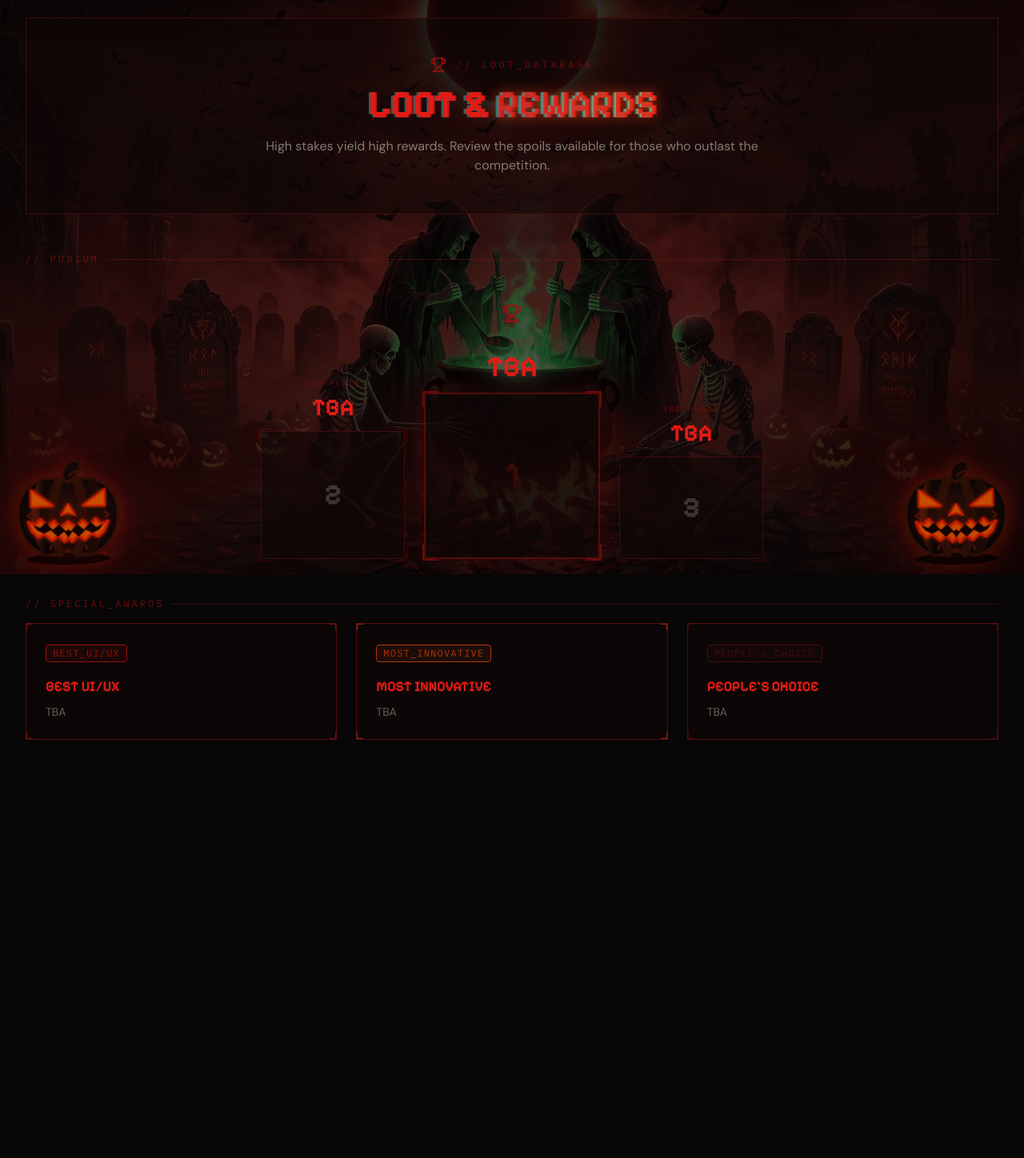
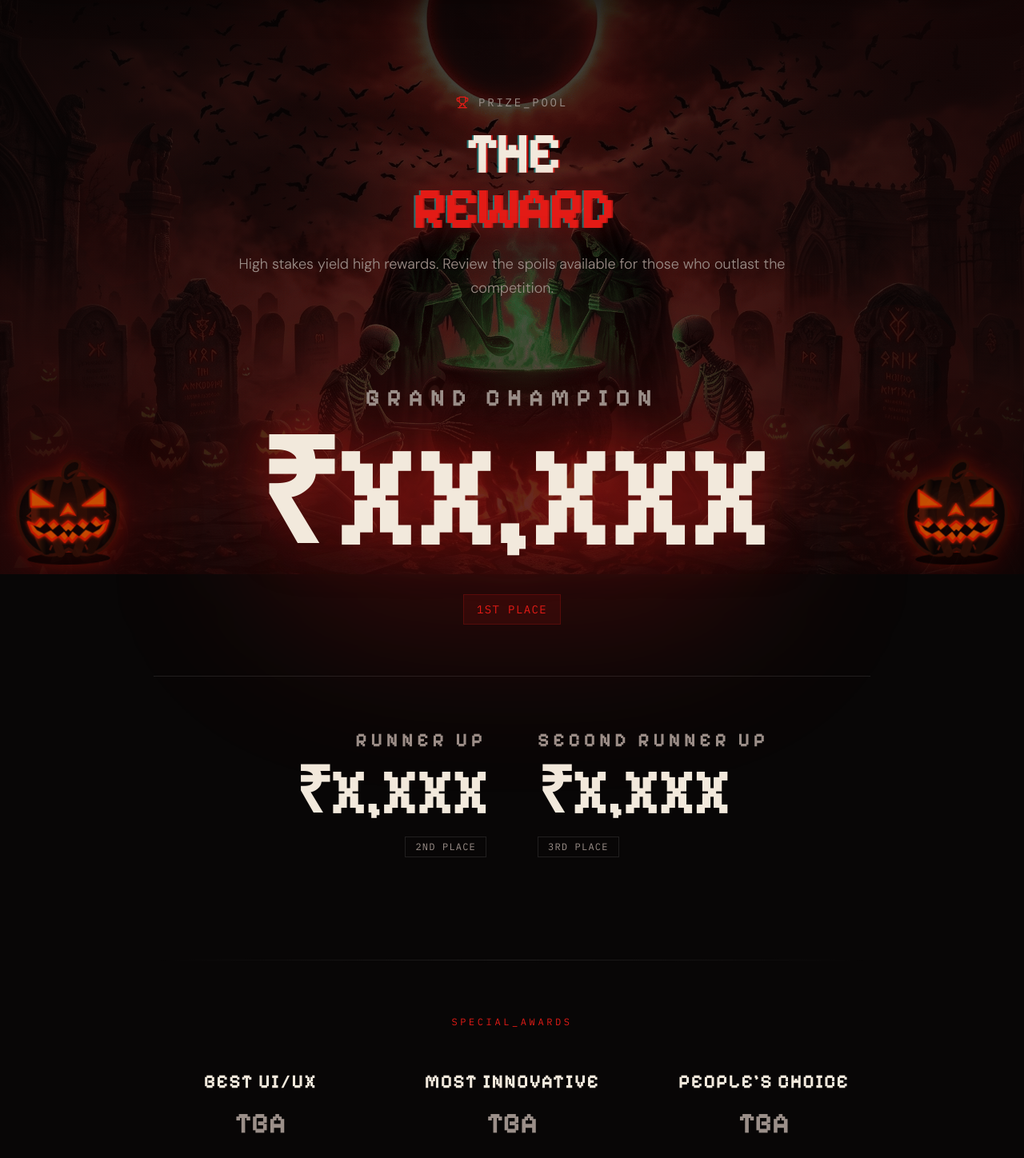
Before and after one commit to Manav2K7/vedathon2.0, a React (Vite) app: page /prizes in a window 1280 px wide. Shown: the part 82-1530 px from the top of the page at 80% size. Before the commit the page ends 1055 px from the top, so only its background shows below. Built offline with nearby package versions, Linux system fonts and the light colour scheme; a web font is replaced by a local one.

Commit message:
style(prizes): dark haunted aesthetics

```diff
--- a/src/pages/Prizes.tsx
+++ b/src/pages/Prizes.tsx
@@ -1,120 +1,97 @@
-import { Card } from "../components/Card";
-import { Badge } from "../components/Badge";
 import { Trophy } from "lucide-react";
-
-// PLACEHOLDER: Replace TBA with actual prize amounts when confirmed
-const PODIUM = [
-  { place: "1ST", label: "1ST PLACE", amount: "TBA", height: "h-40 md:h-52", glow: true },
-  { place: "2ND", label: "2ND PLACE", amount: "TBA", height: "h-32 md:h-40", glow: false },
-  { place: "3RD", label: "3RD PLACE", amount: "TBA", height: "h-28 md:h-32", glow: false },
-];
 
 export function Prizes() {
   return (
-    <div className="space-y-12 animate-in fade-in duration-700">
+    <div className="space-y-16 animate-in fade-in duration-700 pb-20">
 
       {/* Header */}
-      <header className="relative bg-surface-container border border-red-900/40 p-8 md:p-12 overflow-hidden">
-        <div className="absolute -top-2 -left-2 w-12 h-12 border-t-2 border-l-2 border-primary-container/60" />
-        <div className="absolute -top-2 -right-2 w-12 h-12 border-t-2 border-r-2 border-primary-container/60" />
-        <div className="absolute -bottom-2 -left-2 w-12 h-12 border-b-2 border-l-2 border-primary-container/60" />
-        <div className="absolute -bottom-2 -right-2 w-12 h-12 border-b-2 border-r-2 border-primary-container/60" />
+      <header className="relative pt-12 md:pt-24 text-center max-w-3xl mx-auto space-y-6">
+        <div className="inline-flex items-center gap-3">
+          <Trophy className="w-4 h-4 text-primary" />
+          <span className="font-mono text-sm tracking-[0.2em] text-on-surface-muted uppercase">
+            PRIZE_POOL
+          </span>
+        </div>
 
-        <div className="relative z-10 text-center flex flex-col items-center">
-          <div className="flex items-center gap-3 mb-4">
-            <Trophy className="w-5 h-5 text-primary-container" />
-            <span className="font-mono text-xs tracking-[0.3em] text-primary-container/70 uppercase">
-              // LOOT_DATABASE
-            </span>
-          </div>
+        <h1 className="text-5xl md:text-7xl font-headline font-bold uppercase leading-[0.85] tracking-tighter">
+          <span className="text-on-surface block mb-2">The</span>
+          <span className="text-primary block drop-shadow-[0_0_20px_rgba(227,27,22,0.4)]">Reward</span>
+        </h1>
 
-          <h1 className="text-4xl md:text-5xl font-headline font-bold uppercase mb-4">
-            <span className="text-primary">Loot &</span>{" "}
-            <span className="text-6xl md:text-5xl font-headline font-bold uppercase leading-[0.85] bg-gradient-to-r from-red-700 via-[#d94a18] to-orange-500 bg-clip-text text-transparent drop-shadow-[0_0_8px_rgba(255,70,20,0.55)]"> Rewards</span>
-          </h1>
-          <p className="text-on-surface/50 font-body max-w-2xl">
-            High stakes yield high rewards. Review the spoils available for those who outlast the competition.
-          </p>
-        </div>
+        <p className="font-body text-lg text-on-surface-muted font-light leading-relaxed">
+          High stakes yield high rewards. Review the spoils available for those who outlast the competition.
+        </p>
       </header>
 
-      {/* Podium */}
-      <section className="space-y-4">
-        <div className="flex items-center gap-2">
-          <span className="font-mono text-xs tracking-[0.25em] text-primary-container/70 uppercase">
-            // PODIUM
-          </span>
-          <div className="h-px flex-1 bg-red-900/40" />
-        </div>
-
-        <div className="flex items-end justify-center gap-4 md:gap-6 pt-8">
-          {/* 2nd Place — left */}
-          <div className="flex flex-col items-center gap-3 flex-1 max-w-[180px]">
-            <div className="text-center">
-              <p className="font-mono text-[10px] tracking-[0.2em] text-primary-container/60 mb-1">{PODIUM[1].label}</p>
-              <p className="text-2xl md:text-3xl font-headline font-bold text-primary">{PODIUM[1].amount}</p>
+      {/* Main Prize */}
+      <section className="relative max-w-4xl mx-auto text-center pt-10">
+        <div className="inline-block relative">
+          <div className="absolute inset-0 bg-primary/20 blur-[100px] rounded-full" />
+          <div className="relative z-10">
+            <h2 className="text-2xl md:text-3xl font-headline font-bold uppercase text-on-surface-muted tracking-[0.3em] mb-4">
+              GRAND CHAMPION
+            </h2>
+            <div className="text-[80px] md:text-[140px] lg:text-[180px] font-headline font-black text-on-surface leading-none tracking-tighter drop-shadow-[0_0_30px_rgba(227,27,22,0.5)]">
+              ₹XX,XXX
             </div>
-            <div className={`w-full ${PODIUM[1].height} bg-surface-container border border-red-900/40 flex items-center justify-center relative`}>
-              <div className="absolute -top-1 -left-1 w-4 h-4 border-t border-l border-primary-container/30" />
-              <div className="absolute -top-1 -right-1 w-4 h-4 border-t border-r border-primary-container/30" />
-              <div className="absolute -bottom-1 -left-1 w-4 h-4 border-b border-l border-primary-container/30" />
-              <div className="absolute -bottom-1 -right-1 w-4 h-4 border-b border-r border-primary-container/30" />
-              <span className="text-4xl font-headline font-bold text-on-surface/20">2</span>
-            </div>
-          </div>
-
-          {/* 1st Place — center */}
-          <div className="flex flex-col items-center gap-3 flex-1 max-w-[220px]">
-            <Trophy className="w-6 h-6 text-primary-container mb-1" />
-            <div className="text-center">
-              <p className="font-mono text-[10px] tracking-[0.2em] text-primary-container/60 mb-1">{PODIUM[0].label}</p>
-              <p className="text-3xl md:text-4xl font-headline font-bold text-primary drop-shadow-[0_0_10px_rgba(240,230,210,0.3)]">{PODIUM[0].amount}</p>
-            </div>
-            <div className={`w-full ${PODIUM[0].height} bg-surface-container border-2 border-primary-container/50 flex items-center justify-center relative shadow-[0_0_30px_rgba(200,30,30,0.15)]`}>
-              <div className="absolute -top-1 -left-1 w-5 h-5 border-t-2 border-l-2 border-primary-container/60" />
-              <div className="absolute -top-1 -right-1 w-5 h-5 border-t-2 border-r-2 border-primary-container/60" />
-              <div className="absolute -bottom-1 -left-1 w-5 h-5 border-b-2 border-l-2 border-primary-container/60" />
-              <div className="absolute -bottom-1 -right-1 w-5 h-5 border-b-2 border-r-2 border-primary-container/60" />
-              <span className="text-5xl font-headline font-bold text-primary-container/20">1</span>
-            </div>
-          </div>
-
-          {/* 3rd Place — right */}
-          <div className="flex flex-col items-center gap-3 flex-1 max-w-[180px]">
-            <div className="text-center">
-              <p className="font-mono text-[10px] tracking-[0.2em] text-primary-container/60 mb-1">{PODIUM[2].label}</p>
-              <p className="text-2xl md:text-3xl font-headline font-bold text-primary">{PODIUM[2].amount}</p>
-            </div>
-            <div className={`w-full ${PODIUM[2].height} bg-surface-container border border-red-900/40 flex items-center justify-center relative`}>
-              <div className="absolute -top-1 -left-1 w-4 h-4 border-t border-l border-primary-container/30" />
-              <div className="absolute -top-1 -right-1 w-4 h-4 border-t border-r border-primary-container/30" />
-              <div className="absolute -bottom-1 -left-1 w-4 h-4 border-b border-l border-primary-container/30" />
-              <div className="absolute -bottom-1 -right-1 w-4 h-4 border-b border-r border-primary-container/30" />
-              <span className="text-4xl font-headline font-bold text-on-surface/20">3</span>
+            <div className="mt-8 flex justify-center">
+              <span className="font-mono text-sm tracking-widest text-primary border border-primary/20 bg-primary/10 px-4 py-2">
+                1ST PLACE
+              </span>
             </div>
           </div>
         </div>
       </section>
 
-      {/* Special Awards — placeholder cards */}
-      <section className="space-y-4">
-        <div className="flex items-center gap-2">
-          <span className="font-mono text-xs tracking-[0.25em] text-primary-container/70 uppercase">
-            // SPECIAL_AWARDS
-          </span>
-          <div className="h-px flex-1 bg-red-900/40" />
+      {/* Sub Prizes */}
+      <section className="max-w-4xl mx-auto grid grid-cols-1 md:grid-cols-2 gap-8 md:gap-16 pt-16 border-t border-white/10">
+
+        <div className="text-center md:text-right">
+          <h2 className="text-xl md:text-2xl font-headline font-bold uppercase text-on-surface-muted tracking-[0.2em] mb-2">
+            RUNNER UP
+          </h2>
+          <div className="text-[60px] md:text-[80px] font-headline font-black text-on-surface leading-none tracking-tighter">
+            ₹X,XXX
+          </div>
+          <div className="mt-4 flex md:justify-end justify-center">
+            <span className="font-mono text-xs tracking-widest text-on-surface-muted border border-white/10 px-3 py-1">
+              2ND PLACE
+            </span>
+          </div>
         </div>
 
-        <div className="grid grid-cols-1 md:grid-cols-3 gap-6">
-          {/* PLACEHOLDER: Replace with actual special award categories */}
-          {["Best UI/UX", "Most Innovative", "People's Choice"].map((award, i) => (
-            <Card key={i} faction={i === 0 ? "orange" : i === 1 ? "purple" : "green"}>
-              <Badge faction={i === 0 ? "orange" : i === 1 ? "purple" : "green"} className="mb-4">
-                {award.toUpperCase().replace(/ /g, "_")}
-              </Badge>
-              <h3 className="text-lg font-headline font-bold text-primary uppercase mb-2">{award}</h3>
-              <p className="text-sm text-on-surface/40 font-body">TBA</p>
-            </Card>
+        <div className="text-center md:text-left">
+          <h2 className="text-xl md:text-2xl font-headline font-bold uppercase text-on-surface-muted tracking-[0.2em] mb-2">
+            SECOND RUNNER UP
+          </h2>
+          <div className="text-[60px] md:text-[80px] font-headline font-black text-on-surface leading-none tracking-tighter">
+            ₹X,XXX
+          </div>
+          <div className="mt-4 flex md:justify-start justify-center">
+            <span className="font-mono text-xs tracking-widest text-on-surface-muted border border-white/10 px-3 py-1">
+              3RD PLACE
+            </span>
+          </div>
+        </div>
+
+      </section>
+
+      {/* Special Prizes */}
+      <section className="max-w-4xl mx-auto pt-16">
+        <div className="h-[1px] w-full bg-gradient-to-r from-transparent via-white/10 to-transparent mb-16" />
+
+        <div className="text-center mb-12">
+          <span className="font-mono text-xs tracking-[0.3em] text-primary uppercase">
+            SPECIAL_AWARDS
+          </span>
+        </div>
+
+        <div className="grid grid-cols-1 md:grid-cols-3 gap-12">
+          {["BEST UI/UX", "MOST INNOVATIVE", "PEOPLE'S CHOICE"].map((award) => (
+            <div key={award} className="text-center space-y-4">
+              <h3 className="text-2xl font-headline font-bold text-on-surface uppercase tracking-wider">{award}</h3>
+              <div className="text-4xl font-headline font-bold text-on-surface-muted">TBA</div>
+            </div>
           ))}
         </div>
       </section>
```
